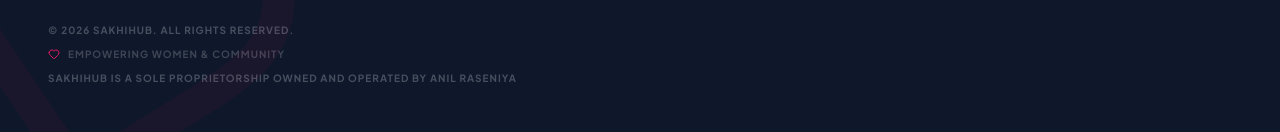
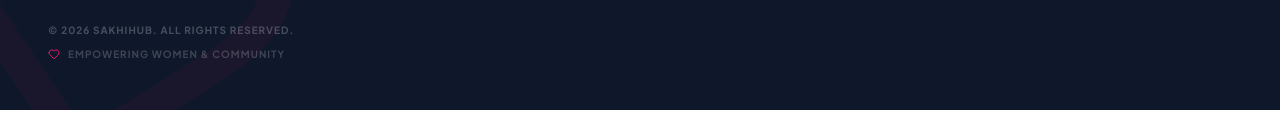
Before and after one commit to adskysolution-oss/sakhihub, a Next.js app: page /refund-policy in a window 1280 px wide. Shown: the part 3317-3449 px from the top of the page. After the commit the page ends 3427 px from the top, so only its background shows below. Built offline with nearby package versions, Linux system fonts and the light colour scheme; no server answers.

Commit message:
feat: implement site footer with identity verification and add admin vendor agreement API route

```diff
--- a/src/app/api/admin/users/[id]/vendor-agreement/route.ts
+++ b/src/app/api/admin/users/[id]/vendor-agreement/route.ts
@@ -4,6 +4,8 @@
 import VendorAgreement from '@/models/VendorAgreement';
 import AgreementVersion from '@/models/AgreementVersion';
 import Campaign from '@/models/Campaign'; // Import Campaign model to prevent MissingSchemaError on .populate()
+// Prevent tree shaking
+if (!Campaign) console.log('Loading Campaign Model');
 import { getAuthSession } from '@/lib/auth';
 // Removed PDF generation and Cloudinary upload imports
 
--- a/src/components/shared/Footer.tsx
+++ b/src/components/shared/Footer.tsx
@@ -160,9 +160,6 @@
               <Heart size={12} className="text-primary" />
               <p className="text-white/20">{t('footer.empowering')}</p>
             </div>
-            <p className="opacity-40 mt-2 leading-relaxed">
-              {t('footer.proprietorship')}
-            </p>
           </div>
         </div>
       </div>
```
